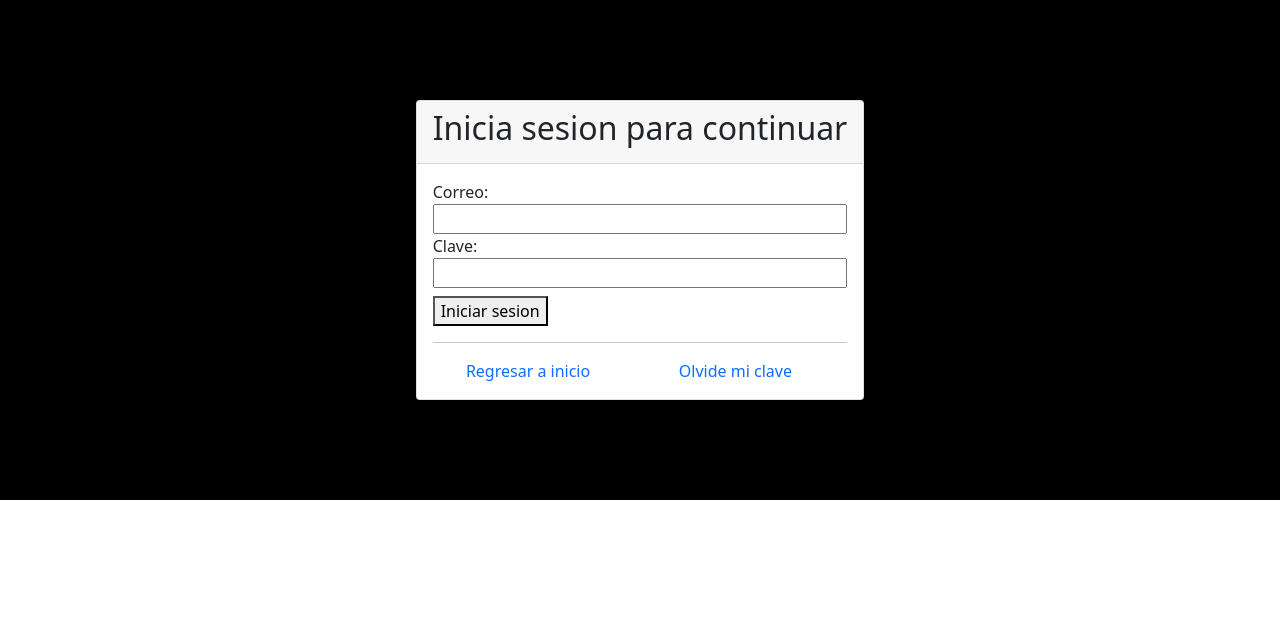
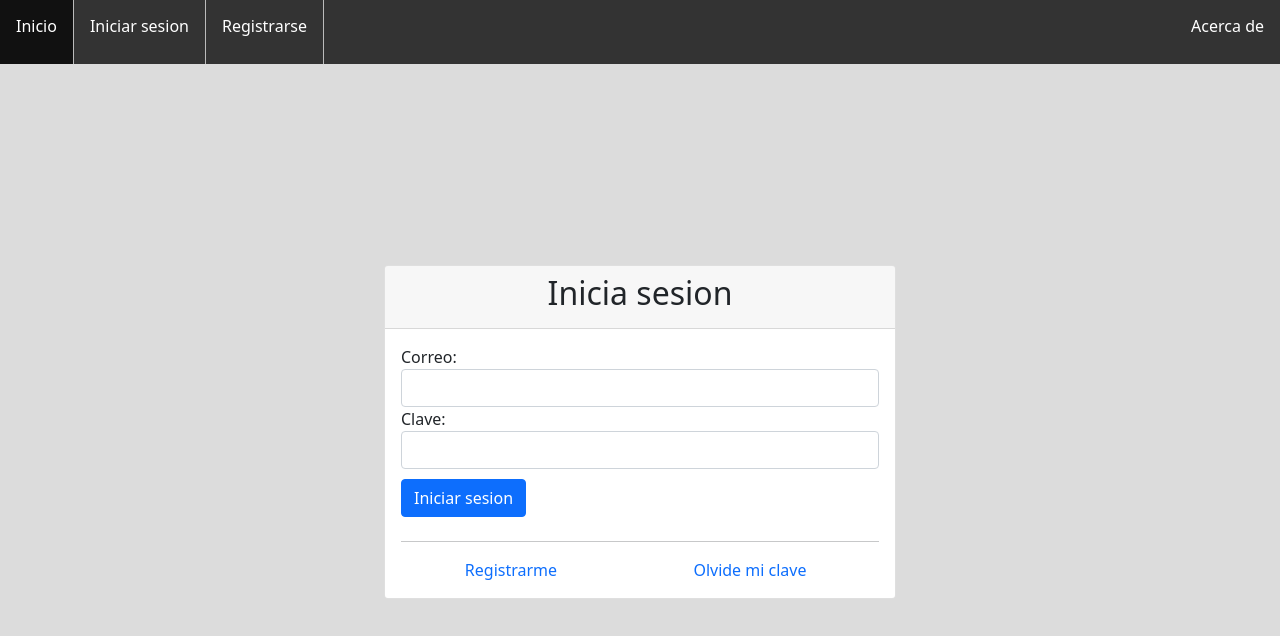
Before and after one commit to kebblar/licenciatura-frontend, a Vue app: page /login in a window 1280 px wide. Shown: the top 636 px of the page. Built offline with nearby package versions, Linux system fonts and the light colour scheme.

Commit message:
fix: look and feel de la pagina de login

```diff
--- a/src/components/Login.vue
+++ b/src/components/Login.vue
@@ -1,22 +1,31 @@
 <template>
+<div>
+    <header>
+        <ul>
+            <li><router-link to="/">Inicio</router-link></li>
+            <li><router-link to="/login">Iniciar sesion</router-link></li>
+            <li><router-link to="/registro">Registrarse</router-link></li>
+            <li style="float:right"><router-link to="/acerca-de">Acerca de</router-link></li>
+        </ul>
+    </header>
     <section>
-        <div class="card">
+        <div class="card my-card" >
             <div class=card-header>
-                <h2>Inicia sesion para continuar</h2>
+                <h2>Inicia sesion</h2>
             </div>
             <div class="card-body">
                 <label>
                     Correo:
-                    <input type="text" v-model="correo"/>
+                    <input type="email" v-model="correo" class="form-control"/>
                 </label>
                 <label>
                     Clave:
-                    <input type="password" v-model="clave"/>
+                    <input type="password" class="form-control" v-model="clave"/>
                 </label>
-                <button v-on:click="login">Iniciar sesion</button>
+                <button class="btn btn-primary mb-2" v-on:click="login">Iniciar sesion</button>
                 <hr>
                 <div class="footer">
-                    <router-link to="/">Regresar a inicio</router-link>
+                    <router-link to="/registro">Registrarme</router-link>
                     <router-link to="/recuperar-clave">Olvide mi clave</router-link>
                 </div>
             </div>
@@ -25,6 +34,7 @@
             <p>{{msj_error}}</p>
         </b-modal>
     </section>
+    </div>
 </template>
 <script>
 import axios from 'axios';
@@ -65,11 +75,57 @@ export default{
 
 
 <style scoped>
+
+    html, body {
+  margin: 0;
+  padding: 0;
+}
+
+header ul {
+  list-style-type: none;
+  margin: 0;
+  padding: 0;
+  overflow: hidden;
+  background-color: #333;
+  height: 8vh;
+}
+
+header li {
+  float: left;
+  border-right:1px solid #bbb;
+  height: 100%;
+}
+
+header li:last-child {
+  border-right: none;
+}
+
+header li a {
+  display: block;
+  color: white;
+  text-align: center;
+  padding: 14px 16px;
+  text-decoration: none;
+  height: 100%;
+}
+
+header li a:hover:not(.active) {
+  background-color: #111;
+}
+
+header .active {
+  background-color: #8c8f8e;
+}
+
+    .my-card{
+        width: 40vw;
+    }
+
     section {
         width: 100%;
-        height: 500px;
+        height: 92vh;
         display: flex;
-        background-color: black;
+        background-color: gainsboro;
         align-items: center;
         justify-content: center;
     }
@@ -98,8 +154,4 @@ export default{
         text-align: center;
         text-decoration: none;
     }
-    .error{
-        color: red;
-        font-style: arial;
-    }
 </style>
```
